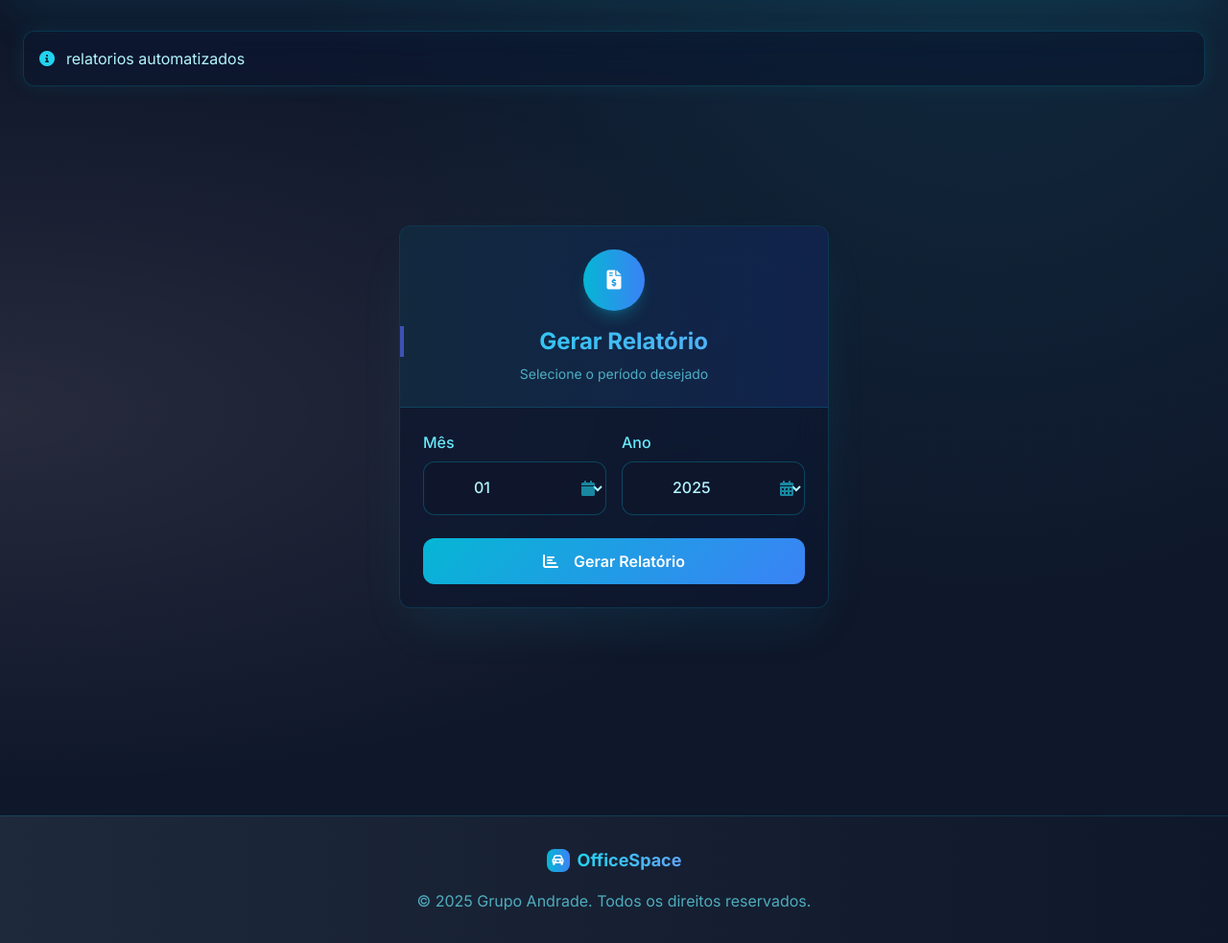
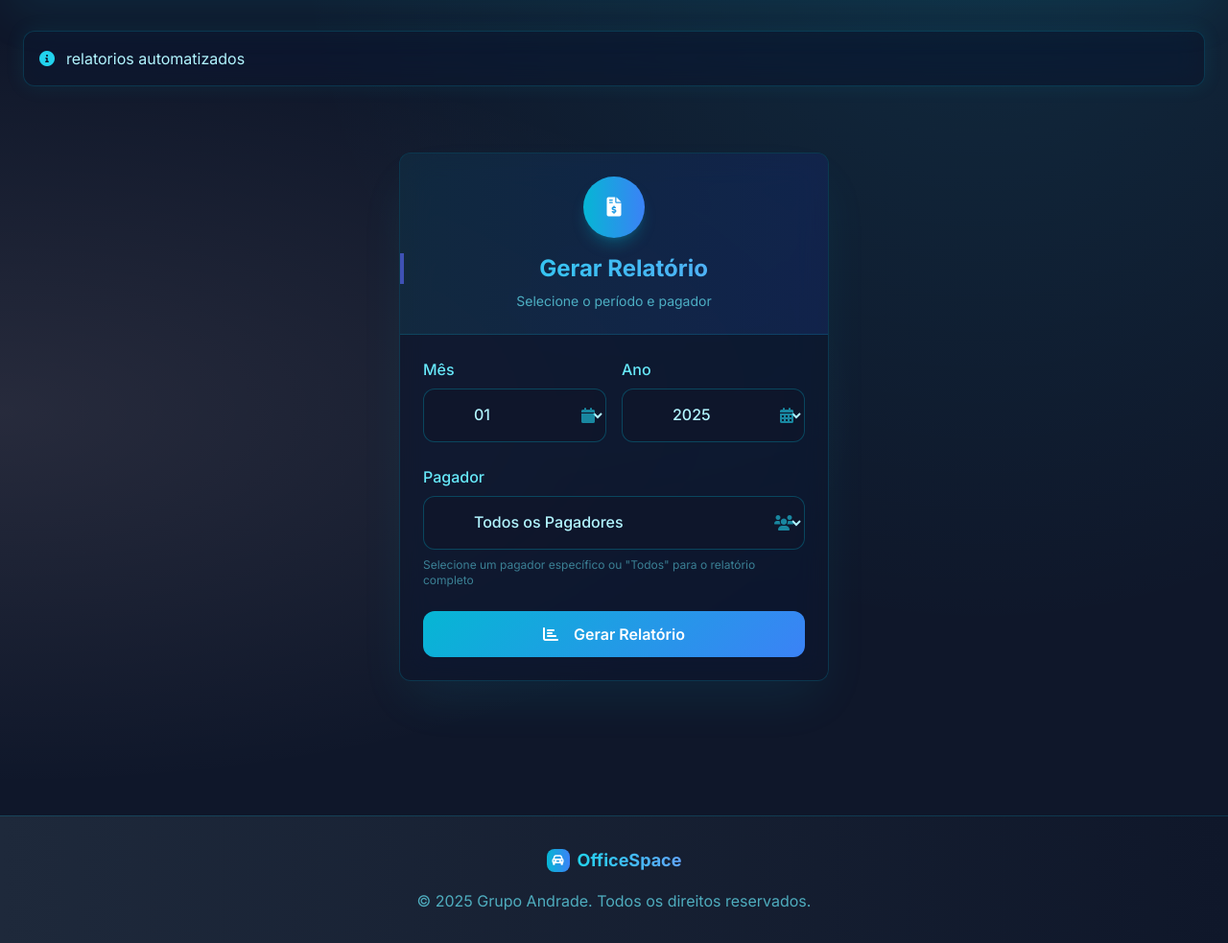
Before and after one commit to Rafael-Leao-2024/Sistema-Cadastro-e-Gerenciamento-de-placas-v001, a Flask app: page /relatorio in a window 1280 px wide. Shown: the part 124-1107 px from the top of the page at 96% size. Run offline with Flask 3, Linux system fonts and the light colour scheme; the visitor is signed in with stand-in values (Sample User, id 1); data comes from the database, SQL or seed files in the repository; parts of the project's set-up code (start-up, migrations or seed data) failed here and were passed over; some libraries are stand-ins or nearby versions.

Commit message:
pagamento

```diff
--- a/grupo_andrade/pagamentos/routes.py
+++ b/grupo_andrade/pagamentos/routes.py
@@ -1,11 +1,12 @@
 from flask import Blueprint, render_template, redirect, url_for, flash, request
 from flask_login import login_required, current_user
 from sqlalchemy import extract
-from grupo_andrade.models import Placa, Pagamento
+from grupo_andrade.models import Placa, Pagamento, User
 from grupo_andrade.main import db
 from grupo_andrade.utils.pagamento_utils import verificar_status_pagamento, criar_preferencia
 from dotenv import load_dotenv
 from grupo_andrade.placas.routes import injetar_notificacao
+from datetime import datetime
 
 load_dotenv()
 
@@ -20,34 +21,56 @@ def inject_notificacoes_pagamentos():
 @pagamentos.route("/relatorio", methods=["GET", "POST"])
 @login_required
 def relatorio():
+    pagadores = User.query.filter(User.despachante == current_user.id).all()
     if request.method == "POST":
         mes = int(request.form.get("mes"))
         ano = int(request.form.get("ano"))
-        return redirect(url_for('pagamentos.relatorio_resultados', mes=mes, ano=ano))
+        id_usuario_pagador = int(request.form.get("id_usuario_pagador"))  # Novo campo
+        return redirect(url_for('pagamentos.relatorio_resultados', mes=mes, ano=ano, id_usuario_pagador=id_usuario_pagador))
     flash(category='info', message="relatorios automatizados")
-    return render_template("pagamentos/relatorio_form.html", current_year=2025)
+    if not pagadores:
+        pagadores += [current_user]
+    return render_template("pagamentos/relatorio_form.html", current_year=datetime.now().year, pagadores=pagadores)
 
 
-
-@pagamentos.route("/relatorio/<int:mes>/<int:ano>")
+@pagamentos.route("/relatorio/<int:mes>/<int:ano>/<int:id_usuario_pagador>")
 @login_required
-def relatorio_resultados(mes, ano, id_usuario=current_user):
-    placas = Placa.query.filter(
-        Placa.id_user == id_usuario.id,
+def relatorio_resultados(mes, ano, id_usuario_pagador):
+    print(id_usuario_pagador)
+    # Query base
+    query = Placa.query.filter(
+        Placa.id_user == id_usuario_pagador,
         extract("month", Placa.date_create) == mes,
         extract("year", Placa.date_create) == ano
-    ).all()
+    )
+
+    # Filtro por pagador específico se não for "Todos"
+    if id_usuario_pagador != 0:
+        query = query.filter(Placa.id_user == id_usuario_pagador)
+
+
+    placas = query.all()
 
     try:
         total, init_point = criar_preferencia(placas=placas)
     except:
         init_point, total = '/', 0
+
+    # Buscar informações do pagador selecionado
+    pagador_selecionado = None
+    if id_usuario_pagador != 0:
+        pagador_selecionado = User.query.get(id_usuario_pagador)
+
     print(total, init_point)
+    print(id_usuario_pagador)
+    print(placas)
     flash(category='success', message="relatorios automatizados com sucesso!")
     return render_template("pagamentos/relatorio_resultados.html",
                          placas=placas, mes=mes, ano=ano,
                          quantidade=len(placas), valor_total=total,
-                         init_point=init_point)
+                         init_point=init_point,
+                         pagador_selecionado=pagador_selecionado,
+                         id_usuario_pagador=id_usuario_pagador)
 
 
 @pagamentos.route('/resultado_pagamento')
--- a/grupo_andrade/templates/pagamentos/relatorio_form.html
+++ b/grupo_andrade/templates/pagamentos/relatorio_form.html
@@ -14,14 +14,16 @@
                     <h2 class="text-2xl font-bold bg-gradient-to-r from-cyan-400 to-blue-400 bg-clip-text text-transparent">
                         Gerar Relatório
                     </h2>
-                    <p class="text-cyan-300/70 text-sm mt-2">Selecione o período desejado</p>
+                    <p class="text-cyan-300/70 text-sm mt-2">Selecione o período e pagador</p>
                 </div>
             </div>
 
             <!-- Formulário -->
             <div class="p-6">
                 <form method="POST" action="{{ url_for('pagamentos.relatorio') }}">
-                    <div class="grid grid-cols-2 gap-4 mb-6">
+                    <div class="space-y-6">
+                        <!-- Período -->
+                        <div class="grid grid-cols-2 gap-4">
                             <!-- Mês -->
                             <div class="form-group">
                                 <label class="block text-cyan-300 font-medium mb-2">Mês</label>
@@ -57,8 +59,28 @@
                             </div>
                         </div>
 
+                        <!-- Pagador -->
+                        <div class="form-group">
+                            <label class="block text-cyan-300 font-medium mb-2">Pagador</label>
+                            <div class="relative">
+                                <select name="id_usuario_pagador" class="futuristic-select">
+                                    <option value="0">Todos os Pagadores</option>
+                                    {% for pagador in pagadores %}
+                                        <option value="{{ pagador.id }}">
+                                            {{ pagador.username }} - {{ pagador.id }}
+                                        </option>
+                                    {% endfor %}
+                                </select>
+                                <div class="absolute inset-y-0 right-0 pr-3 flex items-center pointer-events-none">
+                                    <i class="fas fa-users text-cyan-400/60"></i>
+                                </div>
+                            </div>
+                            <p class="text-cyan-300/50 text-xs mt-2">Selecione um pagador específico ou "Todos" para o relatório completo</p>
+                        </div>
+                    </div>
+
                     <!-- Botão -->
-                    <button type="submit" class="futuristic-btn w-full py-3 group">
+                    <button type="submit" class="futuristic-btn w-full py-3 mt-6 group">
                         <i class="fas fa-chart-bar mr-3 group-hover:scale-110 transition-transform duration-200"></i>
                         Gerar Relatório
                     </button>
--- a/grupo_andrade/templates/upload/download.html
+++ b/grupo_andrade/templates/upload/download.html
@@ -75,6 +75,7 @@
                 <!-- Download -->
                 <a
                   href="{{ url_for('documentos.download_file', name=file.filename) }}"
+                  target="_blank"
                   class="futuristic-btn-sm group/btn"
                   title="Baixar documento"
                 >
--- a/grupo_andrade/upload/routes.py
+++ b/grupo_andrade/upload/routes.py
@@ -70,6 +70,7 @@ def upload_file_anexo(id_placa):
         return redirect(url_for('documentos.download_anexos', id_placa=id_placa))
     return render_template('upload/muitos_file.html', title="muitos uploads", placa=placa)
 
+
 @documentos_bp.route('/download/<id_placa>')
 @login_required
 def download_anexos(id_placa):
```
Also changed, not shown: grupo_andrade/templates/pagamentos/relatorio_resultados.html (+28 -1 lines). Lines whose indentation alone changed are shown as unchanged.
